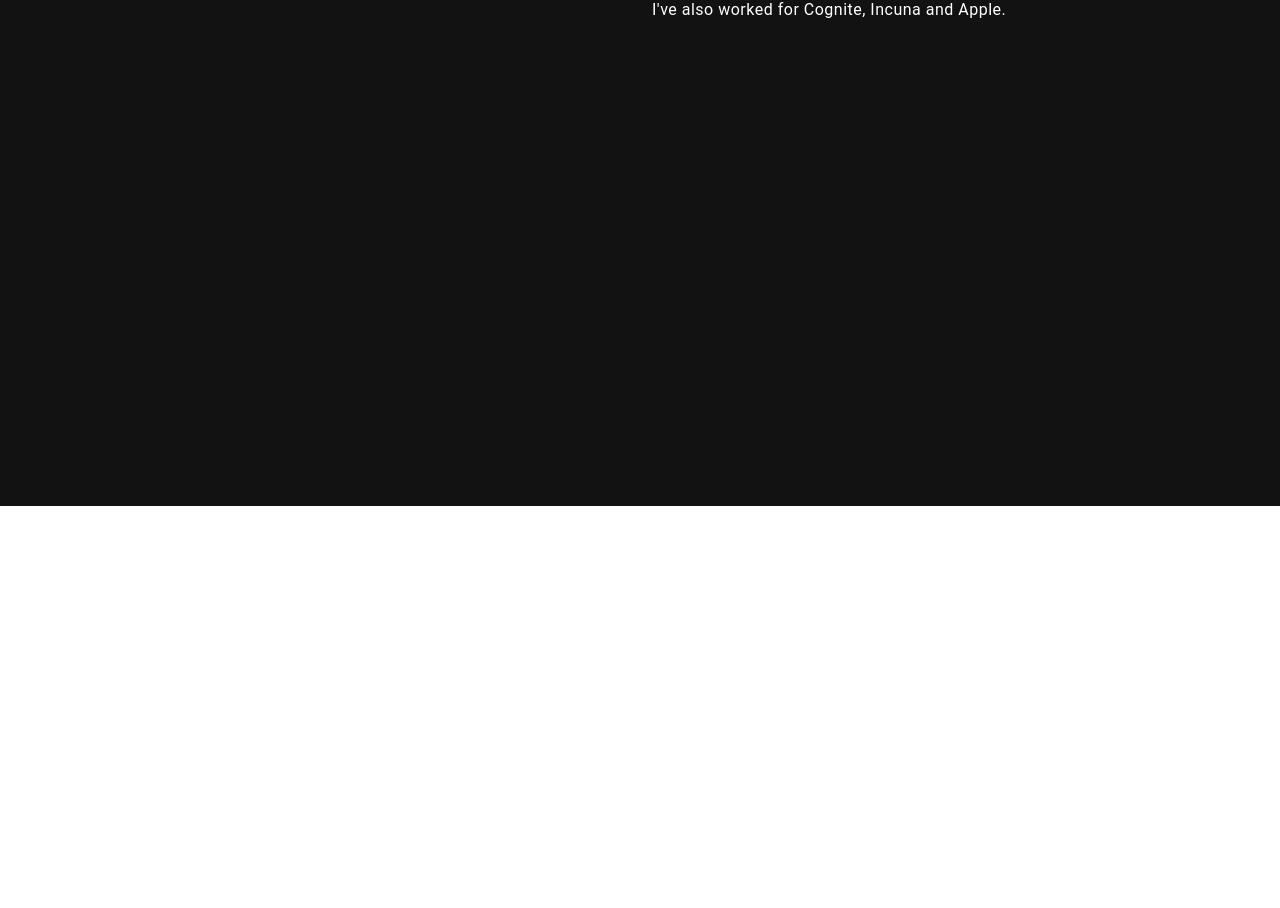
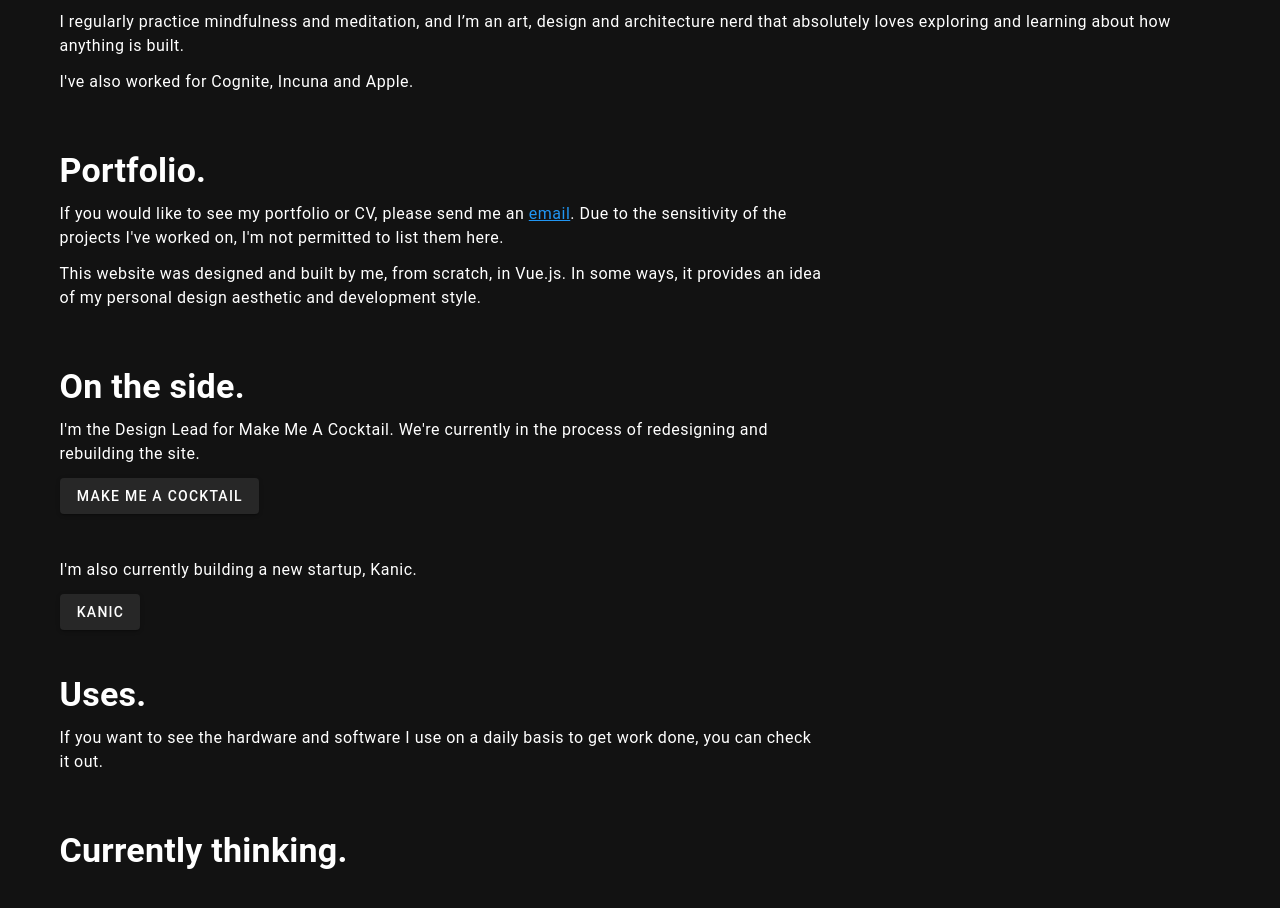
Before and after one commit to kemiljk/kejk_vue_rebuild, a Vue app: page / in a window 1280 px wide. Shown: the part 294-1202 px from the top of the page. Before the commit the page ends 800 px from the top, so only its background shows below. Built offline with nearby package versions, Linux system fonts and the light colour scheme.

Commit message:
Making progress. More content and components added, time to hook them up

```diff
--- a/public/index.html
+++ b/public/index.html
@@ -12,7 +12,7 @@
   </head>
   <body>
     <noscript>
-      <strong>We're sorry but <%= htmlWebpackPlugin.options.title %> doesn't work properly without JavaScript enabled. Please enable it to continue.</strong>
+      <strong>I'm sorry but <%= htmlWebpackPlugin.options.title %> doesn't work properly without JavaScript enabled. Please enable it to continue.</strong>
     </noscript>
     <div id="app"></div>
     <!-- built files will be auto injected -->
--- a/src/components/About.vue
+++ b/src/components/About.vue
@@ -1,14 +1,14 @@
 <template>
   <v-container>
     <v-row class="text-left">
-      <v-col class="mb-4" cols="12" md="6">
+      <v-col class="mb-4" cols="12">
         <h1
           class="display-1 font-weight-bold mb-3"
         >I'm Karl, a human-centred designer and frontend developer.</h1>
         <h1 class="display-1 font-weight-bold mb-3">I lead design at NeuerEnergy in London, UK.</h1>
       </v-col>
 
-      <v-col class="mb-5" cols="12" md="6">
+      <v-col class="mb-5" cols="12">
         <p class="body-1 mb-3">
           I started out my career with a deep love of psychology and a Masters in Fine Art creating behaviour-influencing sculptures and digital installations.
           Now, having spent 6 years bringing design thinking practices to rare diseases, I lead a design team delivering elegant human-centric solutions to change the face of renewable energy.
@@ -19,64 +19,67 @@
         <p class="body-1 mb-3">I've also worked for Cognite, Incuna and Apple.</p>
       </v-col>
     </v-row>
+    <v-row>
+      <v-col class="mb-5" cols="12" md="8">
+        <h1 class="display-1 font-weight-bold mb-3">
+          Portfolio.
+        </h1>
+        <p class="body-1 mb-3">
+          If you would like to see my portfolio or CV, please send me an <a href="mailto:hi@kejk.co">email</a>. Due to the sensitivity of the projects I've worked on, I'm not permitted to list them here.
+        </p>
+        <p class="body-1 mb-3">
+          This website was designed and built by me, from scratch, in Vue.js. In some ways, it provides an idea of my personal design aesthetic and development style.
+        </p>
+      </v-col>
+    </v-row>
+    <v-row>
+      <v-col class="mb-5" cols="12" md="8">
+        <h1 class="display-1 font-weight-bold mb-3">
+          On the side.
+        </h1>
+        <p class="body-1 mb-3">
+          I'm the Design Lead for Make Me A Cocktail. We're currently in the process of redesigning and rebuilding the site.
+        </p>
+        <v-btn href="https://www.makemeacocktail.com/" target="_blank">Make Me A Cocktail</v-btn>
+      </v-col>
+      <v-col class="mb-5" cols="12" md="8">
+        <p class="body-1 mb-3">
+          I'm also currently building a new startup, Kanic.
+        </p>
+        <v-btn href="https://www.kanic.co" target="_blank">Kanic</v-btn>
+      </v-col>
+    </v-row>
+    <v-row>
+      <v-col class="mb-5" cols="12" md="8">
+        <h1 class="display-1 font-weight-bold mb-3">
+          Uses.
+        </h1>
+        <p class="body-1 mb-3">
+          If you want to see the hardware and software I use on a daily basis to get work done, you can check it out.
+        </p>
+      </v-col>
+    </v-row>
+    <v-row>
+      <v-col class="mb-5" cols="12">
+        <h1 class="display-1 font-weight-bold mb-3">
+        Currently thinking.
+        </h1>
+        <v-card v-for="link in links" :key="`${link.title}`" cols="12">
+          <Links :link="link" />
+        </v-card>
+      </v-col>
+    </v-row>
   </v-container>
 </template>
 
 <script>
+import links from './src/data/links.json'
+
 export default {
   name: "About",
 
   data: () => ({
-    ecosystem: [
-      {
-        text: "vuetify-loader",
-        href: "https://github.com/vuetifyjs/vuetify-loader"
-      },
-      {
-        text: "github",
-        href: "https://github.com/vuetifyjs/vuetify"
-      },
-      {
-        text: "awesome-vuetify",
-        href: "https://github.com/vuetifyjs/awesome-vuetify"
-      }
-    ],
-    importantLinks: [
-      {
-        text: "Documentation",
-        href: "https://vuetifyjs.com"
-      },
-      {
-        text: "Chat",
-        href: "https://community.vuetifyjs.com"
-      },
-      {
-        text: "Made with Vuetify",
-        href: "https://madewithvuejs.com/vuetify"
-      },
-      {
-        text: "Twitter",
-        href: "https://twitter.com/vuetifyjs"
-      },
-      {
-        text: "Articles",
-        href: "https://medium.com/vuetify"
-      }
-    ],
-    whatsNext: [
-      {
-        text: "Explore components",
-        href: "https://vuetifyjs.com/components/api-explorer"
-      },
-      {
-        text: "Select a layout",
-        href: "https://vuetifyjs.com/layout/pre-defined"
-      },
-      {
-        text: "Frequently Asked Questions",
-        href: "https://vuetifyjs.com/getting-started/frequently-asked-questions"
-      }
-    ]
+    //
   })
 };
 </script>
--- /dev/null
+++ b/src/data/links.json
@@ -0,0 +1,26 @@
+[
+  {
+    "title": "The argument for human-centricity",
+    "url": 'https://link.medium.com/BKdeCupVWU'
+  },
+  {
+    "title": "What type of reality will help your story break through?",
+    "url": 'https://cognite.co/what-reality-help-story-break-through/'
+  },
+  {
+    "title": "AI and rare disease",
+    "url": 'https://cognite.co/ai-and-rare-disease/'
+  },
+  {
+    "title": "The consumer platform war",
+    "url": 'https://medium.com/@_kejk/the-consumer-platform-war-2b54c100d079'
+  },
+  {
+    "title": "Wearables — Past, present or future?",
+    "url": 'https://medium.com/kejk/wearables-past-present-or-future-3e28f8c22305'
+  },
+  {
+    "title": "Why our medical records should be our own",
+    "url": 'https://medium.com/@_kejk/health-the-cloud-and-security-why-our-medical-records-should-be-our-own-83a6ca560a26'
+  },
+]
```
Also changed, not shown: src/components/Links.vue (added, +19 -0 lines), src/components/Uses.vue (added).
